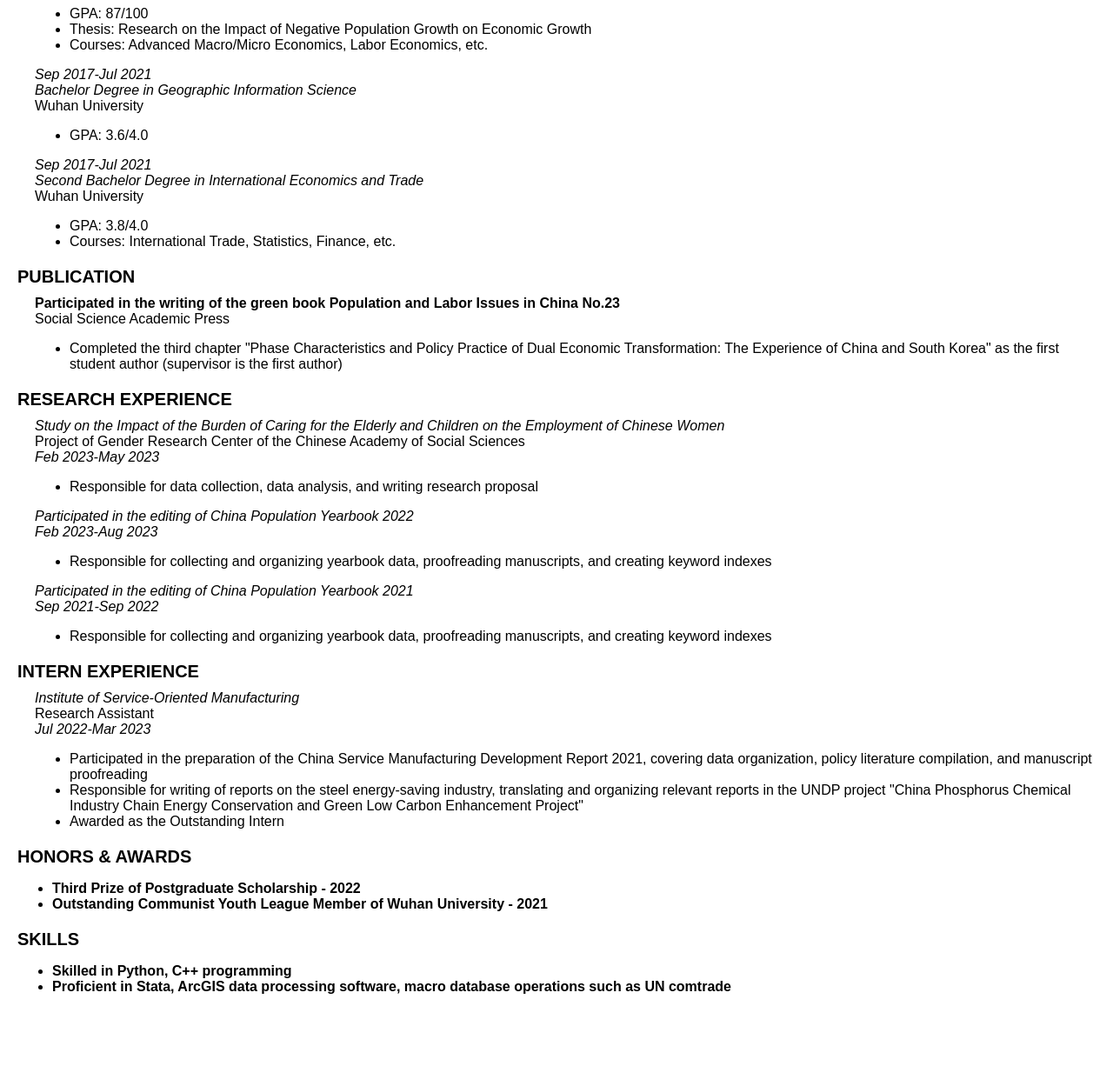
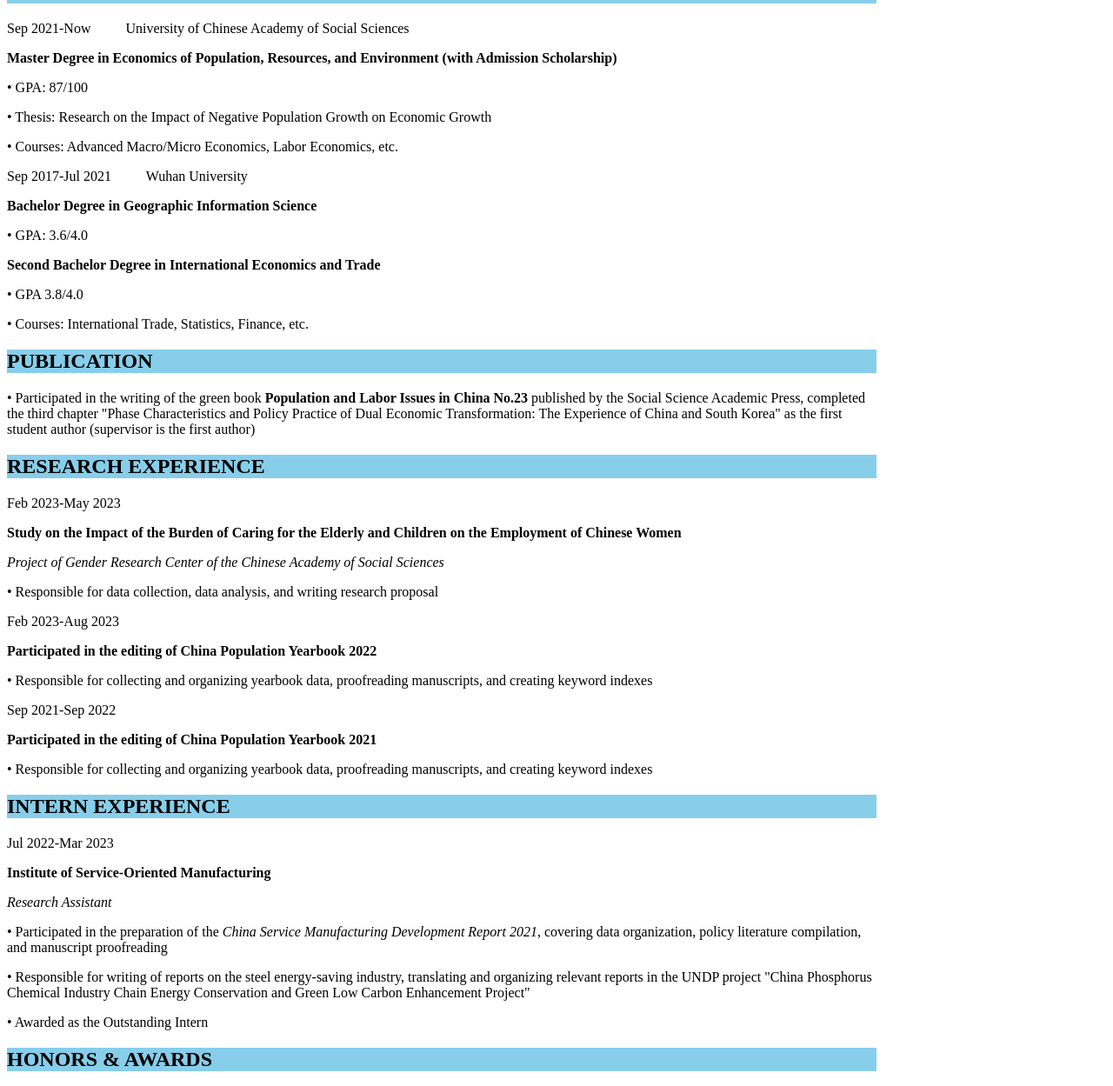
Before and after one commit to Chenzoe2023/Chenzoe, a plain HTML site: page index.html in a window 1280 px wide. Shown: the part 182-1431 px from the top of the page at 87% size. Before the commit the page ends 1346 px from the top, so only its background shows below. Drawn offline with Linux system fonts and the light colour scheme.

Commit message:
Update index.html

```diff
--- a/index.html
+++ b/index.html
@@ -1,153 +1,93 @@
 <!DOCTYPE html>
 <html>
 <head>
-  <title>Zhuo CHEN's Resume</title>
-  <style>
-    body {
-      font-family: Arial, sans-serif;
-      margin: 20px;
-    }
-    .header {
-      text-align: center;
-      margin-bottom: 20px;
-    }
-    .name {
-      font-size: 24px;
-      font-weight: bold;
-    }
-    .contact {
-      font-size: 16px;
-    }
-    .section {
-      margin-bottom: 20px;
-    }
-    .section-header {
-      font-size: 20px;
-      font-weight: bold;
-    }
-    .subsection {
-      margin-left: 20px;
-      margin-top: 10px;
-    }
-    .date {
-      font-style: italic;
-    }
-    .publication {
-      font-weight: bold;
-    }
-    .project-title {
-      font-style: italic;
-    }
-    .award {
-      font-weight: bold;
-    }
-    .skills {
-      font-weight: bold;
-    }
-  </style>
+<meta http-equiv="Content-Type" content="text/html;charset=utf-8" />
+    <title>Chenzoe' resume</title>
+    <link href="StyleSheet.css"  rel="Stylesheet" type="text/css"/>
 </head>
-<body>
-  <div class="header">
-    <div class="name">Zhuo CHEN</div>
-    <div class="contact">+ (86) 156-2908-3580 | chenzoe2023@163.com</div>
-  </div>
+<body style="height:1300; width: 1000px" >
+    <h1 align="center"><span class="style2">Zhuo CHEN </span>
+        <p class="style1">+ (86) 156-2908-3580 | chenzoe2023@163.com</p></h1>
+    <h2 style="background-color: #87CEEB">EDUCATION</h2>
 
-  <div class="section">
-    <div class="section-header">EDUCATION</div>
-    <div class="subsection">
-      <div class="date">Sep 2021-Now</div>
-      <div class="project-title">Master Degree in Economics of Population, Resources, and Environment (with Admission Scholarship)</div>
-      University of Chinese Academy of Social Sciences
-      <ul>
-        <li>GPA: 87/100</li>
-        <li>Thesis: Research on the Impact of Negative Population Growth on Economic Growth</li>
-        <li>Courses: Advanced Macro/Micro Economics, Labor Economics, etc.</li>
-      </ul>
-    </div>
-    <div class="subsection">
-      <div class="date">Sep 2017-Jul 2021</div>
-      <div class="project-title">Bachelor Degree in Geographic Information Science</div>
-      Wuhan University
-      <ul>
-        <li>GPA: 3.6/4.0</li>
-      </ul>
-    </div>
-    <div class="subsection">
-      <div class="date">Sep 2017-Jul 2021</div>
-      <div class="project-title">Second Bachelor Degree in International Economics and Trade</div>
-      Wuhan University
-      <ul>
-        <li>GPA: 3.8/4.0</li>
-        <li>Courses: International Trade, Statistics, Finance, etc.</li>
-      </ul>
-    </div>
-  </div>
+    <p class="style5">
+        Sep 2021-Now&nbsp;&nbsp;&nbsp;&nbsp;&nbsp;&nbsp;&nbsp;&nbsp;&nbsp; University of Chinese Academy of Social Sciences
+            <p class="style5">
+        <b>Master Degree in Economics of Population, Resources, and Environment (with Admission Scholarship)</b></p>
+    <p class="style5">
+        •	GPA: 87/100</p>
+    <p class="style5">
+        •	Thesis: Research on the Impact of Negative Population Growth on Economic Growth</p>
+    <p class="style5">
+        •	Courses: Advanced Macro/Micro Economics, Labor Economics, etc.</p>
+    <p class="style5">
+        Sep 2017-Jul 2021&nbsp;&nbsp;&nbsp;&nbsp;&nbsp;&nbsp;&nbsp;&nbsp;&nbsp; Wuhan University
+            <p class="style5">
+        <b>Bachelor Degree in Geographic Information Science</b></p>
+    <p class="style5">
+•	GPA: 3.6/4.0</p>
+    <p class="style5">
+        <b>Second Bachelor Degree in International Economics and Trade</b></p>
+    <p class="style5">
+        •	GPA 3.8/4.0</p>
+    <p class="style5">
+•	Courses: International Trade, Statistics, Finance, etc.</p>
 
-  <div class="section">
-    <div class="section-header">PUBLICATION</div>
-    <div class="subsection">
-      <div class="publication">Participated in the writing of the green book Population and Labor Issues in China No.23</div>
-      Social Science Academic Press
-      <ul>
-        <li>Completed the third chapter "Phase Characteristics and Policy Practice of Dual Economic Transformation: The Experience of China and South Korea" as the first student author (supervisor is the first author)</li>
-      </ul>
-    </div>
-  </div>
+    <h2 style="background-color: #87CEEB">PUBLICATION </h2>
 
-  <div class="section">
-    <div class="section-header">RESEARCH EXPERIENCE</div>
-    <div class="subsection">
-      <div class="project-title">Study on the Impact of the Burden of Caring for the Elderly and Children on the Employment of Chinese Women</div>
-      Project of Gender Research Center of the Chinese Academy of Social Sciences
-      <div class="date">Feb 2023-May 2023</div>
-      <ul>
-        <li>Responsible for data collection, data analysis, and writing research proposal</li>
-      </ul>
-    </div>
-    <div class="subsection">
-      <div class="project-title">Participated in the editing of China Population Yearbook 2022</div>
-      <div class="date">Feb 2023-Aug 2023</div>
-      <ul>
-        <li>Responsible for collecting and organizing yearbook data, proofreading manuscripts, and creating keyword indexes</li>
-      </ul>
-    </div>
-    <div class="subsection">
-      <div class="project-title">Participated in the editing of China Population Yearbook 2021</div>
-      <div class="date">Sep 2021-Sep 2022</div>
-      <ul>
-        <li>Responsible for collecting and organizing yearbook data, proofreading manuscripts, and creating keyword indexes</li>
-      </ul>
-    </div>
-  </div>
+    <p class="style5">
+       •	Participated in the writing of the green book <b>Population and Labor Issues in China No.23 </b>published by the Social Science Academic Press, completed the third chapter "Phase Characteristics and Policy Practice of Dual Economic Transformation: The Experience of China and South Korea" as the first student author (supervisor is the first author)</p>
 
-  <div class="section">
-    <div class="section-header">INTERN EXPERIENCE</div>
-    <div class="subsection">
-      <div class="project-title">Institute of Service-Oriented Manufacturing</div>
-      Research Assistant
-      <div class="date">Jul 2022-Mar 2023</div>
-      <ul>
-        <li>Participated in the preparation of the China Service Manufacturing Development Report 2021, covering data organization, policy literature compilation, and manuscript proofreading</li>
-        <li>Responsible for writing of reports on the steel energy-saving industry, translating and organizing relevant reports in the UNDP project "China Phosphorus Chemical Industry Chain Energy Conservation and Green Low Carbon Enhancement Project"</li>
-        <li>Awarded as the Outstanding Intern</li>
-      </ul>
-    </div>
-  </div>
 
-  <div class="section">
-    <div class="section-header">HONORS & AWARDS</div>
-    <ul>
-      <li class="award">Third Prize of Postgraduate Scholarship - 2022</li>
-      <li class="award">Outstanding Communist Youth League Member of Wuhan University - 2021</li>
-    </ul>
-  </div>
+    <h2 style="background-color: #87CEEB">RESEARCH EXPERIENCE  </h2>
 
-  <div class="section">
-    <div class="section-header">SKILLS</div>
-    <ul class="skills">
-      <li>Skilled in Python, C++ programming</li>
-      <li>Proficient in Stata, ArcGIS data processing software, macro database operations such as UN comtrade</li>
-    </ul>
-  </div>
+    <p class="style5">
+        Feb 2023-May 2023</p>
+    <p class="style5">
+        <b>Study on the Impact of the Burden of Caring for the Elderly and Children on the Employment of Chinese Women</b></p>
+    <p  class="style5">
+        <i>Project of Gender Research Center of the Chinese Academy of Social Sciences</i></p>
+    <p class="style5">
+•	Responsible for data collection, data analysis, and writing research proposal</p>
+
+    <p class="style5">
+        Feb 2023-Aug 2023</p>
+    <p class="style5">
+        <b>Participated in the editing of China Population Yearbook 2022</b></p>
+    <p class="style5">
+•	Responsible for collecting and organizing yearbook data, proofreading manuscripts, and creating keyword indexes</p>
+
+    <p class="style5">
+        Sep 2021-Sep 2022</p>
+    <p class="style5">
+        <b>Participated in the editing of China Population Yearbook 2021</b></p>
+    <p class="style5">
+•	Responsible for collecting and organizing yearbook data, proofreading manuscripts, and creating keyword indexes</p>
+    <h2 style="background-color: #87CEEB">INTERN EXPERIENCE</h2>
+
+    <p class="style5">
+        Jul 2022-Mar 2023</p>
+    <p class="style5">
+        <b>Institute of Service-Oriented Manufacturing</b></p>
+    <p  class="style5">
+        <i>Research Assistant</i></p>
+    <p class="style5">
+•	Participated in the preparation of the <i>China Service Manufacturing Development Report 2021</i>, covering data organization, policy literature compilation, and manuscript proofreading</p>
+    <p class="style5">
+•	Responsible for writing of reports on the steel energy-saving industry, translating and organizing relevant reports in the UNDP project "China Phosphorus Chemical Industry Chain Energy Conservation and Green Low Carbon Enhancement Project"</p>
+    <p class="style5">
+•	Awarded as the Outstanding Intern</p>
+
+    <h2 style="background-color: #87CEEB">HONORS & AWARDS</h2>
+    <p class="style5">
+2022&nbsp;&nbsp;&nbsp;&nbsp;&nbsp;&nbsp;&nbsp;&nbsp;&nbsp; •	Third Prize of Postgraduate Scholarship</p>
+    <p class="style5">
+2021&nbsp;&nbsp;&nbsp;&nbsp;&nbsp;&nbsp;&nbsp;&nbsp;&nbsp; •	Outstanding Communist Youth League Member of University of Chinese Academy of Social Sciences</p>
+    <h2 style="background-color: #87CEEB">SKILLS</h2>
+
+    <p class="style5">
+•	Skilled in Python, C++ programming</p>
+<p class="style5">
+•	Proficient in Stata, ArcGIS data processing software, macro database operations such as UN comtrade, etc.</p>
 </body>
 </html>
```
